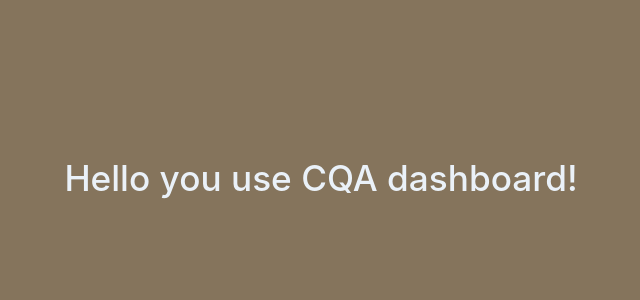
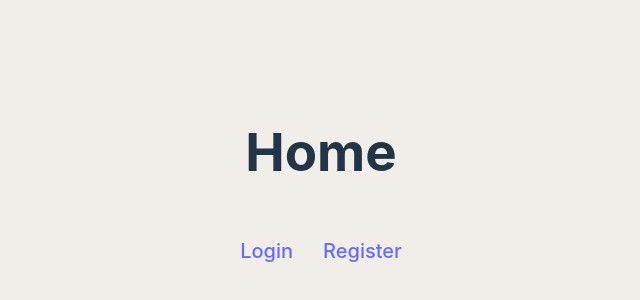
Before and after one commit to octopusLighthouse/qa, a React (Vite) app in the folder dashboard/: page / in a window 1280 px wide. Shown: the part 222-522 px from the top of the page, without its empty margins (319-959 px from the left). Built offline with nearby package versions, Linux system fonts and the light colour scheme.

Commit message:
dashboard forms

```diff
--- a/dashboard/src/App.tsx
+++ b/dashboard/src/App.tsx
@@ -2,34 +2,171 @@ import {
   createBrowserRouter,
   RouterProvider,
   useLoaderData,
+  Link,
 } from "react-router-dom";
+import "./index.css";
 
-import "./index.css";
+function NoMatch() {
+  return (
+    <div className="white-page">
+      <h2>Nothing to see here!</h2>
+      <p>
+        <div className="row-box">
+          <Link to="/">Go to the home page</Link>
+        </div>
+      </p>
+    </div>
+  );
+}
+
+function Home() {
+  return (
+    <div className="white-page">
+      <h2>Home</h2>
+      <div className="row-box">
+        <div className="box">
+          <Link to="/login">Login</Link>
+        </div>
+        <div className="box">
+          <Link to="/register">Register</Link>
+        </div>
+      </div>
+    </div>
+  );
+}
+
+function Login() {
+  function handleSubmit(event: React.FormEvent<HTMLFormElement>) {
+    //event.preventDefault();
+
+    //let formData = new FormData(event.currentTarget);
+    //let username = formData.get("username") as string;
+
+    // auth.signin(username, () => {
+    //   // Send them back to the page they tried to visit when they were
+    //   // redirected to the login page. Use { replace: true } so we don't create
+    //   // another entry in the history stack for the login page.  This means that
+    //   // when they get to the protected page and click the back button, they
+    //   // won't end up back on the login page, which is also really nice for the
+    //   // user experience.
+    //   navigate(from, { replace: true });
+    // });
+  }
+
+  return (
+    <div className="white-page">
+      <h2>Login</h2>
+      <div className="row-box">
+        <div className="box">
+          <Link to="/login">Login</Link>
+        </div>
+        <div className="box">
+          <Link to="/register">Register</Link>
+        </div>
+      </div>
+      <form onSubmit={handleSubmit}>
+        <div className="column-box">
+          <div className="row-box">
+            <label>
+              Username: <input name="username" type="text" />
+            </label>
+          </div>
+          <div className="row-box">
+            <label>
+              Password: <input name="username" type="password" />
+            </label>
+          </div>
+          <div className="empty" />
+          <div className="row-box">
+            <button type="submit">Login</button>
+          </div>
+        </div>
+      </form>
+    </div>
+  );
+}
+
+function Register() {
+  function handleSubmit(event: React.FormEvent<HTMLFormElement>) {
+    //event.preventDefault();
+
+    //let formData = new FormData(event.currentTarget);
+    //let username = formData.get("username") as string;
+
+    // auth.signin(username, () => {
+    //   // Send them back to the page they tried to visit when they were
+    //   // redirected to the login page. Use { replace: true } so we don't create
+    //   // another entry in the history stack for the login page.  This means that
+    //   // when they get to the protected page and click the back button, they
+    //   // won't end up back on the login page, which is also really nice for the
+    //   // user experience.
+    //   navigate(from, { replace: true });
+    // });
+  }
+
+  return (
+    <div className="white-page">
+      <h2>Register</h2>
+      <div className="row-box">
+        <div className="box">
+          <Link to="/login">Login</Link>
+        </div>
+        <div className="box">
+          <Link to="/register">Register</Link>
+        </div>
+      </div>
+      <form onSubmit={handleSubmit}>
+        <div className="column-box">
+          <div className="row-box">
+            <label>
+              Username: <input name="username" type="text" />
+            </label>
+          </div>
+          <div className="row-box">
+            <label>
+              Password: <input name="password" type="password" />
+            </label>
+          </div>
+          <div className="row-box">
+            <label>
+              Repeat password: <input name="passwordRepeat" type="password" />
+            </label>
+          </div>
+          <div className="empty" />
+          <div className="row-box">
+            <button type="submit">Register</button>
+          </div>
+        </div>
+      </form>
+    </div>
+  );
+}
 
 const router = createBrowserRouter([
   {
     path: "/",
     loader: () => ({ message: "Hello you use CQA dashboard!" }),
     Component() {
-      const data = useLoaderData() as { message: string };
-      return <div className="murza">{data.message}</div>;
+      return <Home />;
     },
   },
   {
     path: "/register",
-    loader: () => ({ message: "Register!" }),
     Component() {
-      const data = useLoaderData() as { message: string };
-      return <div className="murza">{data.message}</div>;
+      return <Register />;
     },
   },
   {
     path: "/login",
-    loader: () => ({ message: "Login!" }),
     Component() {
-      const data = useLoaderData() as { message: string };
-      return <div className="murza">{data.message}</div>;
+      return <Login />;
     },
+  },
+  {
+    path: "*",
+    Component() {
+      return <NoMatch />;
+    }
   },
 ]);
 
--- a/dashboard/src/index.css
+++ b/dashboard/src/index.css
@@ -1,3 +1,35 @@
+.white-page {
+  background-color:rgb(241, 238, 233);
+  font-size: 2.2em;
+  line-height: 1.1;
+  display: flex;
+  flex-direction: column;
+  height: 100vh;
+  width: 100%;
+  align-items: center;
+  justify-content: center;
+}
+
+.row-box {
+  display: flex;
+  flex-direction: row;
+}
+
+.column-box {
+  display: flex;
+  flex-direction: column;
+}
+
+.box {
+  margin: 15px;
+  font-size: 20px;
+}
+
+.empty {
+  margin-top: 10px;
+  margin-bottom: 10px;
+}
+
 .murza {
   background-color:rgb(133, 116, 92);
   font-size: 2.2em;
```
